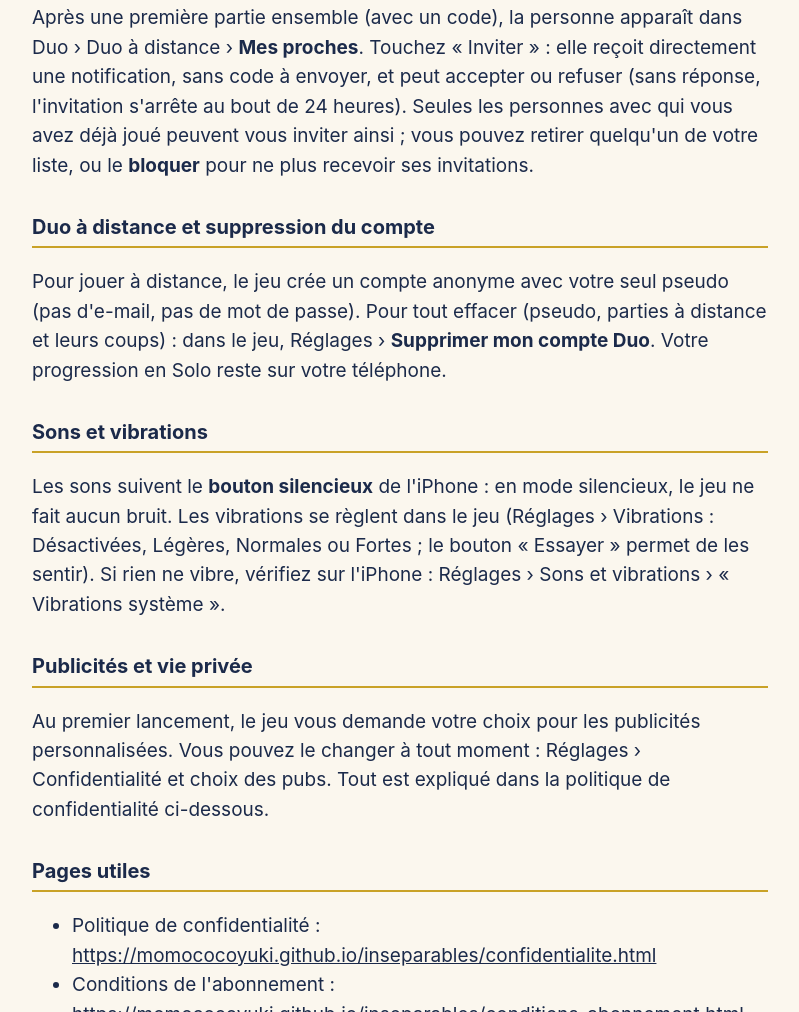
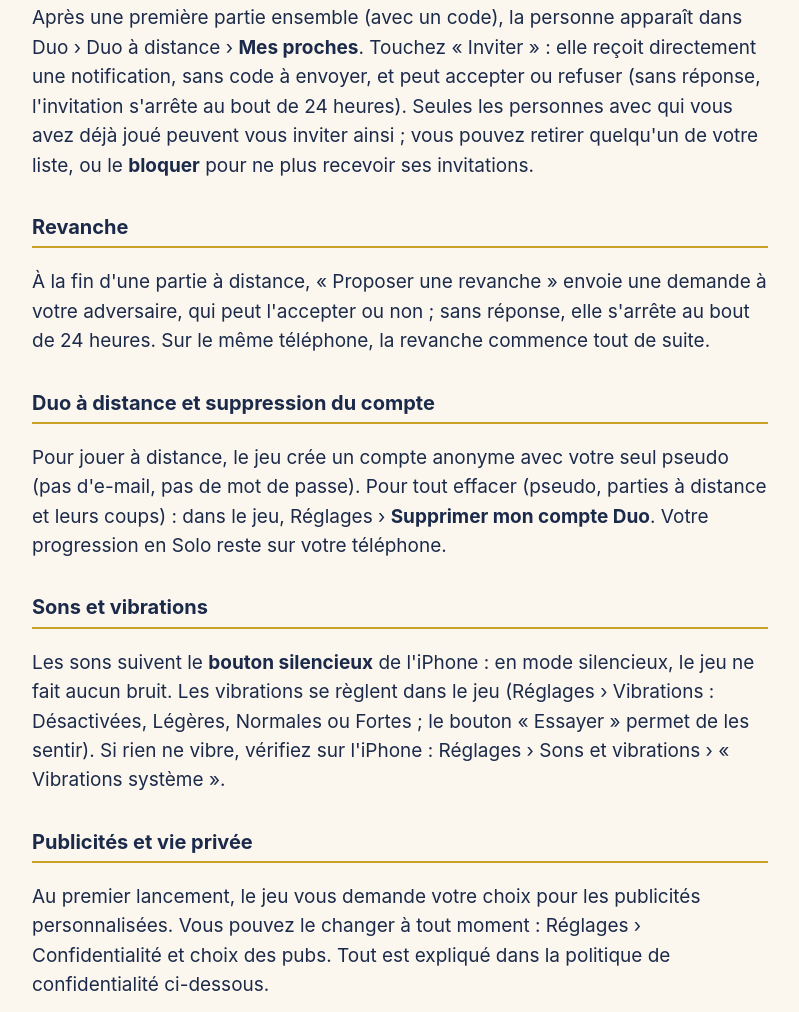
Before and after one commit to momococoyuki/momococoyuki.github.io, a plain HTML site: page inseparables/aide.html in a window 1280 px wide. Shown: the part 2364-3376 px from the top of the page, without its empty margins (240-1039 px from the left). Drawn offline with Linux system fonts and the light colour scheme.

Commit message:
Aide : revanche

```diff
--- a/inseparables/aide.html
+++ b/inseparables/aide.html
@@ -31,6 +31,8 @@ a{color:#1B2A4A} nav{margin-top:3rem;border-top:2px solid #CDBF9C;padding-top:1r
 <p>En Duo, une seule erreur fait passer la main à l'autre joueur. Il y a deux sortes d'erreurs : un <strong>essai refusé</strong> (deux mots qui ne vont pas ensemble) ne coûte aucun point ; un <strong>faux couple</strong> (deux mots qui vont ensemble, mais pas sur ce plateau) fait perdre 2 points par mot resté sans partenaire, à la fin de la partie. Le total des erreurs s'affiche sous chaque nom et dans le bilan de fin.</p>
 <h2>Inviter un proche qui a déjà le jeu</h2>
 <p>Après une première partie ensemble (avec un code), la personne apparaît dans Duo › Duo à distance › <strong>Mes proches</strong>. Touchez « Inviter » : elle reçoit directement une notification, sans code à envoyer, et peut accepter ou refuser (sans réponse, l'invitation s'arrête au bout de 24 heures). Seules les personnes avec qui vous avez déjà joué peuvent vous inviter ainsi ; vous pouvez retirer quelqu'un de votre liste, ou le <strong>bloquer</strong> pour ne plus recevoir ses invitations.</p>
+<h2>Revanche</h2>
+<p>À la fin d'une partie à distance, « Proposer une revanche » envoie une demande à votre adversaire, qui peut l'accepter ou non ; sans réponse, elle s'arrête au bout de 24 heures. Sur le même téléphone, la revanche commence tout de suite.</p>
 <h2>Duo à distance et suppression du compte</h2>
 <p>Pour jouer à distance, le jeu crée un compte anonyme avec votre seul pseudo (pas d'e-mail, pas de mot de passe). Pour tout effacer (pseudo, parties à distance et leurs coups) : dans le jeu, Réglages › <strong>Supprimer mon compte Duo</strong>. Votre progression en Solo reste sur votre téléphone.</p>
 <h2>Sons et vibrations</h2>
```
